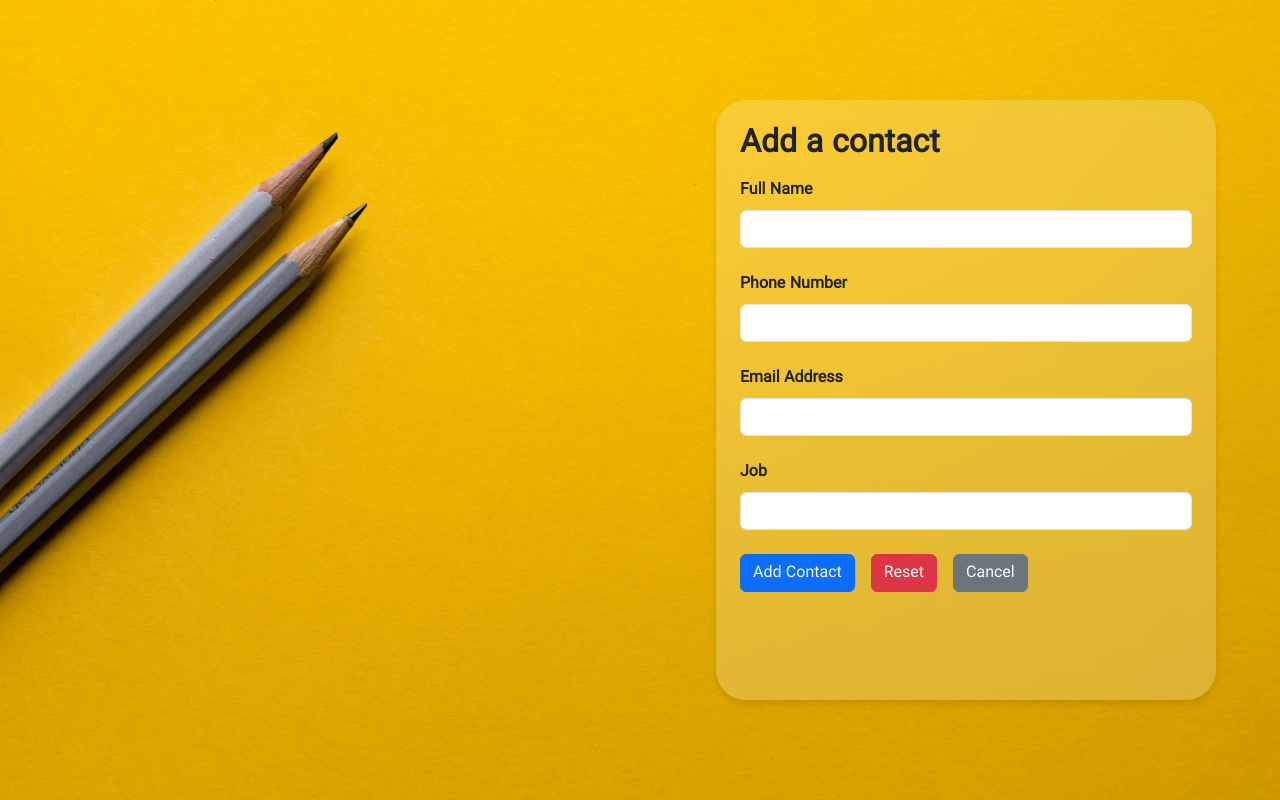
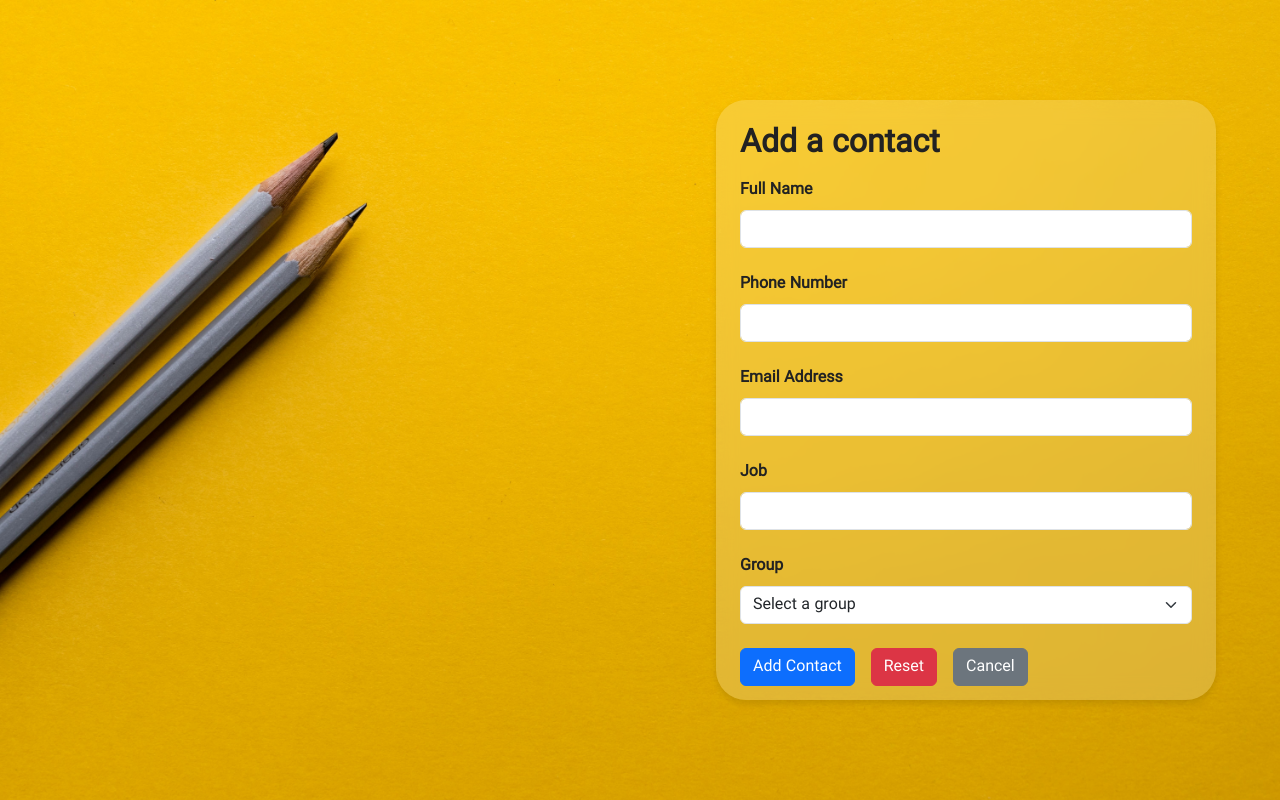
Before and after one commit to Deviel-Y/ContactManager, a React (Vite) app in the folder Contact-Manager/: page /contacts/add in a window 1280 px wide. Built offline with nearby package versions, Linux system fonts and the light colour scheme.

Commit message:
Be Able Select a Group & Unlimited Rednerding Prevented

```diff
--- a/Contact-Manager/src/Components/CardContainer.tsx
+++ b/Contact-Manager/src/Components/CardContainer.tsx
@@ -34,7 +34,7 @@ const CardContainer = () => {
 
     fetchGroups();
     fetchContacts();
-  }, [contacts]);
+  }, [setContacts, setGroups]);
 
   const location = useLocation();
   const searchedItem = location.search.slice(8);
--- a/Contact-Manager/src/pages/AddContact.tsx
+++ b/Contact-Manager/src/pages/AddContact.tsx
@@ -7,6 +7,7 @@ import { useNavigate } from "react-router-dom";
 const AddContact = () => {
   const [formState, setFormState] = useState({} as Contact);
   const contacts = useContactsStore((store) => store.contacts);
+  const groups = useContactsStore((store) => store.groups);
   const navigate = useNavigate();
 
   const handleChange = (e: ChangeEvent<HTMLInputElement>) => {
@@ -88,6 +89,19 @@ const AddContact = () => {
           />
         </div>
         <div className="mb-4 input_section">
+          <label htmlFor="group" className="form-label">
+            Group
+          </label>
+          <select required name="group" id="group" className="form-select">
+            <option value="">Select a group</option>
+            {groups.map((group) => (
+              <option value={group.name} key={group.id}>
+                {group.name}
+              </option>
+            ))}
+          </select>
+        </div>
+        <div className="mb-4 input_section">
           <button className="btn btn-primary" type="submit">
             Add Contact
           </button>
```
